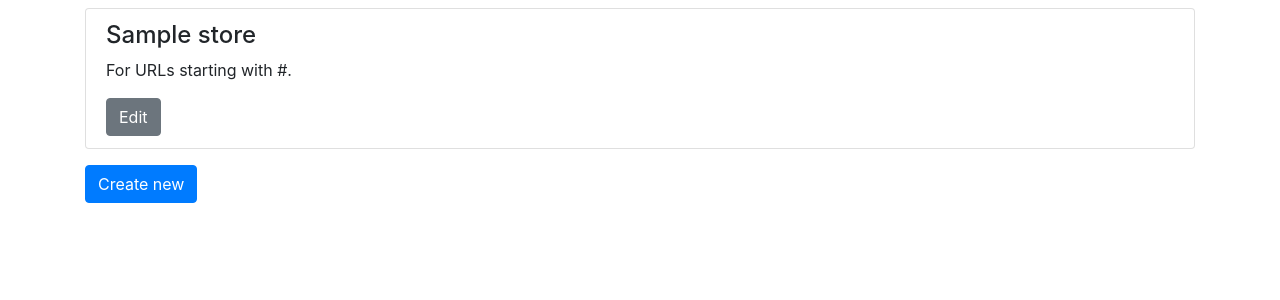
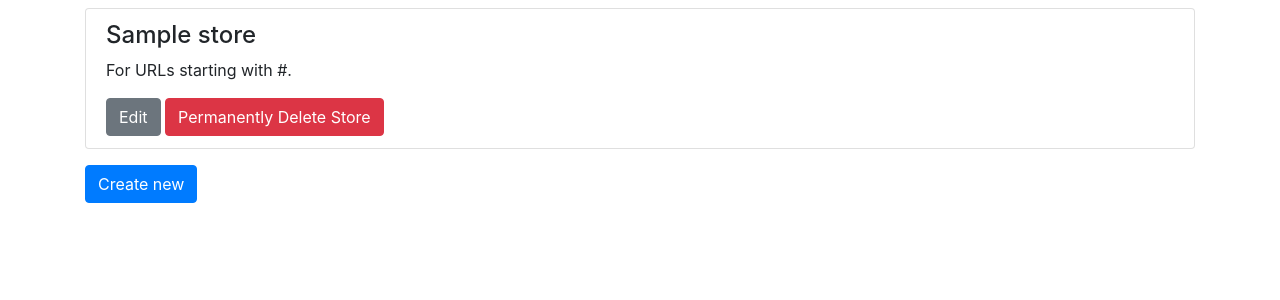
Before and after one commit to hikarihust/flask-web, a Flask app: template web-stores/templates/stores/store_index.html in a window 1280 px wide. Shown: the part 48-348 px from the top of the page. Run offline with Flask 2, Linux system fonts and the light colour scheme; the template is opened without the code that fills it: most values are stand-ins (such as "Sample title", 1, 10 or a date in 2020); some libraries are stand-ins or nearby versions.

Commit message:
Deleting stores

```diff
--- a/me.txt
+++ b/me.txt
@@ -361,3 +361,4 @@ Linking the alert index to the edit page
         Price limit: 5000
 Editing stores
 Deleting alerts
+Deleting stores
--- a/web-stores/templates/stores/store_index.html
+++ b/web-stores/templates/stores/store_index.html
@@ -16,6 +16,9 @@
             <a class="btn btn-secondary" href="{{ url_for('stores.edit_store', store_id=store._id) }}">
                 Edit
             </a>
+            <a class="btn btn-danger" href="{{ url_for('stores.delete_store', store_id=store._id) }}" role="button">
+                Permanently Delete Store
+            </a>
         </div>
         {% endfor %}
     </div>
--- a/web-stores/views/stores.py
+++ b/web-stores/views/stores.py
@@ -47,3 +47,9 @@ def edit_store(store_id):
 
     # What happens if it's a GET request
     return render_template("stores/edit_store.html", store=Store.get_by_id(store_id))
+
+
+@store_blueprint.route('/delete/<string:store_id>')
+def delete_store(store_id):
+    Store.get_by_id(store_id).remove_from_mongo()
+    return redirect(url_for('.index'))
```
